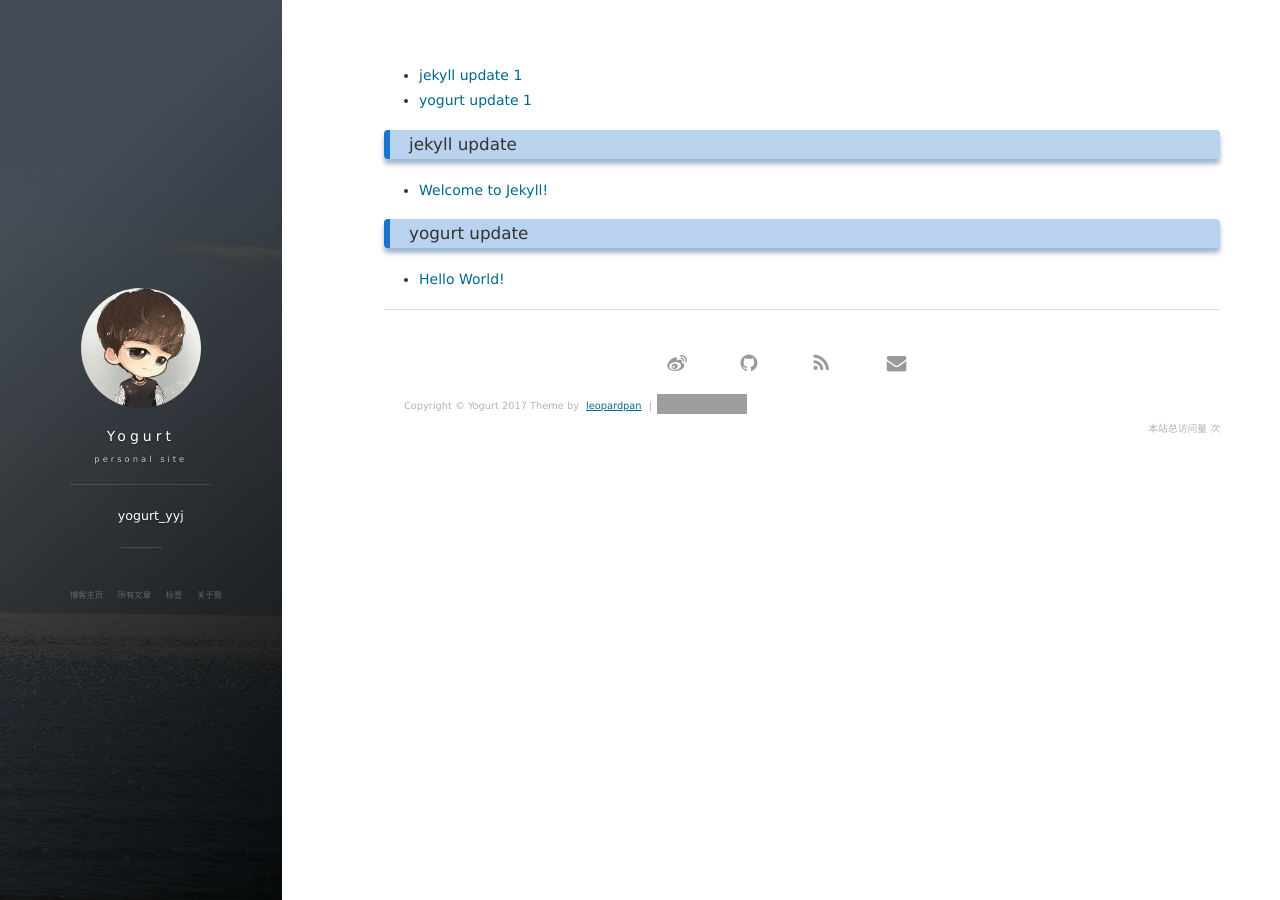
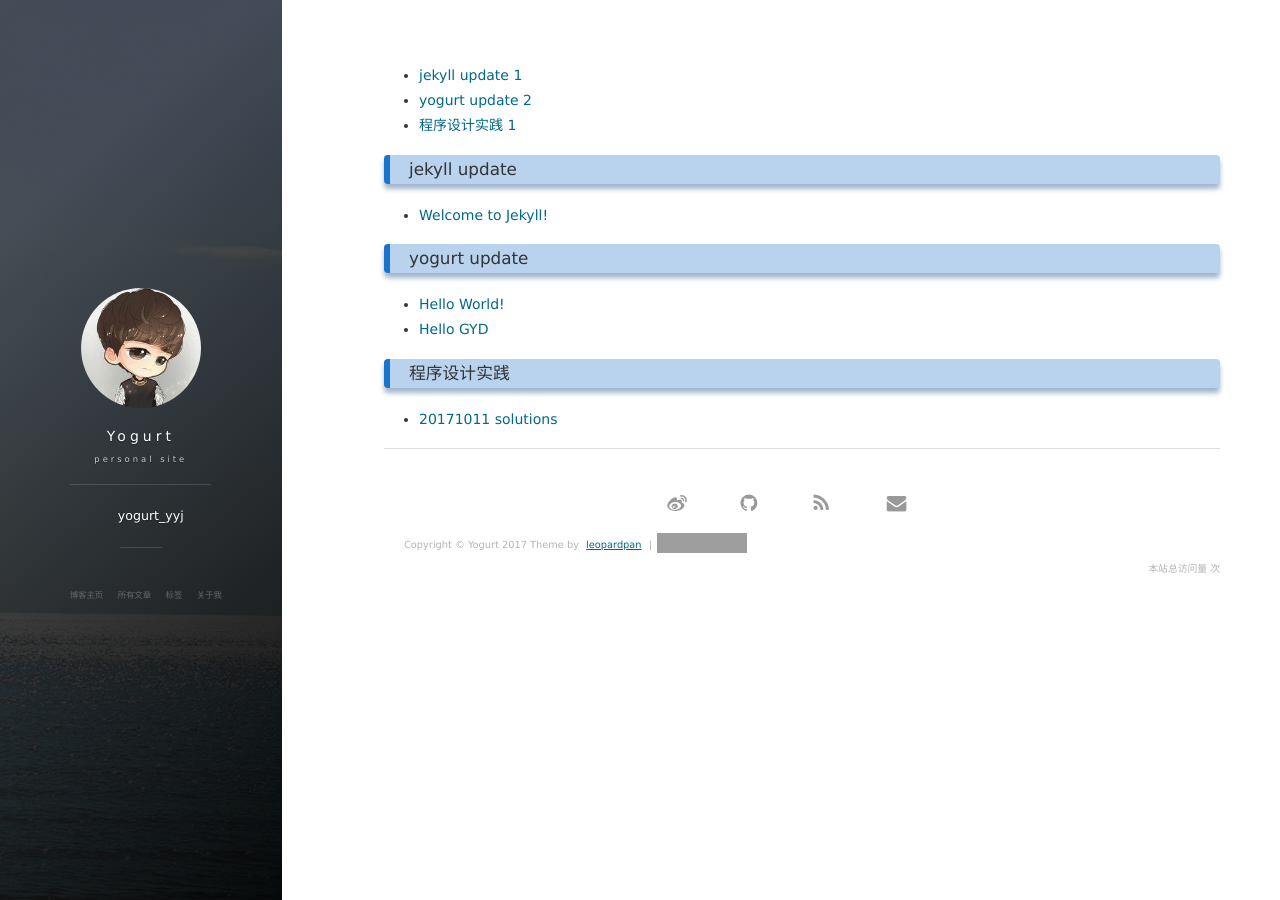
Before and after one commit to yingjieyao/yingjieyao.github.io, a Jekyll site: the page built from tags.html, in a window 1280 px wide. Built offline with Jekyll 4.4.1, drawn with Linux system fonts in a browser that asks for light colours; nearby versions of some CDN libraries; comment, search, counter and statistics services are not loaded; some of the changed lines change nothing that is shown; grey boxes are pictures that could not be loaded.

Commit message:
add 20171011 solutions

````diff
--- a/_posts/2017-10-16-hello-gyd.markdown
+++ b/_posts/2017-10-16-hello-gyd.markdown
@@ -2,7 +2,7 @@
 layout: post
 title:  "Hello GYD"
 date:   2017-10-16 19:34:14 +0800
-gyd: yogurt update
+tag: yogurt update
 ---
 You’ll find this post in your `_posts` directory. Go ahead and edit it and re-build the site to see your changes. You can rebuild the site in many different ways, but the most common way is to run `jekyll serve`, which launches a web server and auto-regenerates your site when a file is updated.
 
--- /dev/null
+++ b/_posts/2017-10-16-week5sol.markdown
@@ -0,0 +1,174 @@
+---
+layout: post
+title:  "20171011 solutions"
+date:   2017-10-16 19:34:14 +0800
+tag: 程序设计实践
+---
+
+### A
+选择排序的一个子任务。假定最小值与最大值都是第一个元素，后面逐个比较；若遇到更大/更小的元素则更新答案。
+输出最大数第一次出现的位置，只要判断当前值是不是**大于**max_val值即可；输出最小数最后一次出现的位置，只要判断当前值是不是**小于等于**min_val即可。
+
+
+```C
+#include <stdio.h>
+
+int arr[1001];
+
+int main() {
+    int n;
+    while (scanf("%d", &n) == 1 && n) {
+        int i;
+        for (i = 0; i < n; ++i) {
+            scanf("%d", &arr[i]);
+        }
+        int minn_index = 0, maxx_index = 0;
+        for (i = 1; i < n; ++i) {
+            if (arr[i] > arr[maxx_index]) maxx_index = i;
+            if (arr[i] <= arr[minn_index]) minn_index = i;
+        }
+        printf("%d %d\n", minn_index, maxx_index); //　记得输出这个换行
+    }
+    return 0;
+}
+
+```
+
+### B
+输入一个数组，问最少需要多少次交换**相邻**元素，可以使得整个数组按照升序排列。
+我们只需要统计一下冒泡排序过程中需要交换多少次就可以了。另外，如果存在下标i, j且对应的元素arr[i] > arr[j]，那么肯定有一次交换
+是交换arr[i]和arr[j]的。于是，我们只需要统计有多少对这样的元素存在就行了。
+
+
+
+```C
+#include <stdio.h>
+
+int arr[1001];
+int main() {
+    int n;
+    while (scanf("%d", &n) == 1) {
+        int i, j;
+        for (i = 0; i < n; ++i) {
+            scanf("%d", &arr[i]);
+        }
+        int ans = 0;
+        for (i = 0; i < n; ++i) {
+            for (j = i + 1; j < n; ++j) {
+                if (arr[i] > arr[j]) ans++;
+            }
+        }
+        printf("%d\n", ans);
+    }
+    return 0;
+}
+```
+
+### C
+最少需要多少趟冒泡排序可以使得数组升序。比如对于数组1 3 4 2，经过一趟冒泡排序，交换４和２得到1 3 2 4；
+第二趟冒泡排序交换3和2，得到1 2 3 4；数组有序，因此只需要两趟冒泡排序即可使得数组1 3 4 2有序。
+
+我们只需要判断一下在一趟中是否交换了元素即可；如果没有交换元素，那么代表数组已经是有序的。
+
+```C
+#include <stdio.h>
+
+int arr[1001];
+int main() {
+    int n;
+    while (scanf("%d", &n) == 1) {
+        int i, j;
+        for (i = 0; i < n; ++i) scanf("%d", &arr[i]);
+        int ans = 0; // 统计需要几趟排序
+        for (i = 0; i < n; ++i) {
+            int flag = 0; // 用于标记是否有元素发生交换
+            ans++;
+            for (j = 0; j < n - i - 1; ++j) {
+                if (arr[j] > arr[j + 1]) {
+                    flag = 1;
+                    int tmp = arr[j];
+                    arr[j] = arr[j+1];
+                    arr[j+1] = tmp;
+                }
+            }
+            if (!flag) break; //　如果没有元素交换，直接跳出循环即可
+        }
+        printf("%d\n", ans - 1);
+    }
+    return 0;
+}
+```
+
+### D
+需要注意的是插入之后数组保持**有序**，那么可以是升序也可以是降序。
+最靠前和最靠后的位置不同，是因为数组中有大于等于一个与待插入数字相同的数字存在。
+```C
+#include <stdio.h>
+
+int arr[1001];
+int main() {
+    int T;
+    scanf("%d", &T);
+    while (T--) {
+        int n, i;
+        scanf("%d", &n);
+        for (i = 0; i < n; ++i) scanf("%d", &arr[i]);
+        int tmp = arr[n - 1];
+        int first = 0, second = 0;
+        if (arr[0] < arr[n - 2]) { // 升序
+            for (i = 0; i < n - 1; ++i) {
+                if (arr[i] < tmp) first = i + 1; //　最后一个小于tmp值的下一个位置，就是可以放的最靠前的
+                if (arr[i] <= tmp) second = i + 1; //　最后一个小于等于tmp值的下一个位置，就是可以放的最靠后的
+            }
+        } else {
+            for (i = 0; i < n - 1; ++i) {
+                if (arr[i] > tmp) first = i + 1;
+                if (arr[i] >= tmp) second = i + 1;
+            }
+        }
+        printf("%d %d\n", first, second);
+    }
+    return 0;
+}
+
+
+```
+
+### E
+按照绝对值排序，任何一种排序方法都可以。注意输入整数的范围，两个数相乘可能**超出int32的表示范围**。
+
+```C
+#include <stdio.h>
+#include <math.h> /* header file for function abs*/
+
+// 冒泡排序函数
+void bubble_sort(int arr[], int n) {
+    int i, j, tmp;
+    for (i = 0; i < n; ++i) {
+        for (j = 0; j < n - i - 1; ++j) {
+            if (abs(arr[j]) < abs(arr[j + 1])) { // 根据绝对值来看是否要交换
+                tmp = arr[j];
+                arr[j] = arr[j+1];
+                arr[j+1] = tmp;
+            }
+        }
+    }
+}
+
+int main() {
+    int n;
+    int arr[111];
+    while (scanf("%d", &n) == 1 && n) {
+        int i;
+        for (i = 0; i < n; ++i) {
+            scanf("%d", &arr[i]);
+        }
+        bubble_sort(arr, n);
+        for (i = 0; i < n - 1; ++i) {
+            printf("%d ", arr[i]);
+        }
+        printf("%d\n", arr[n-1]);
+    }
+    return 0;
+}
+```
````
